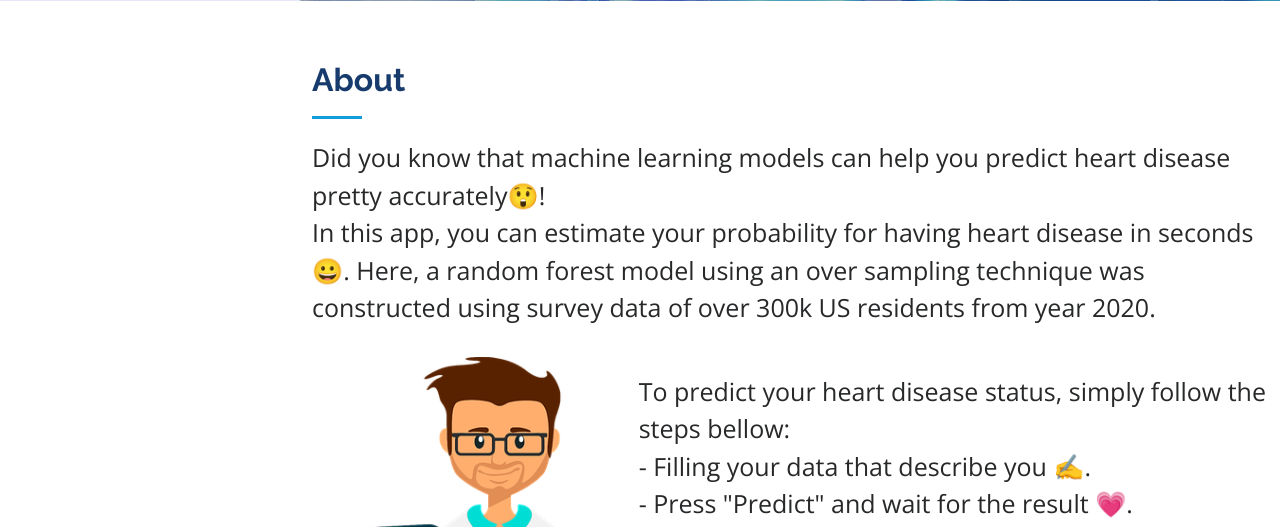
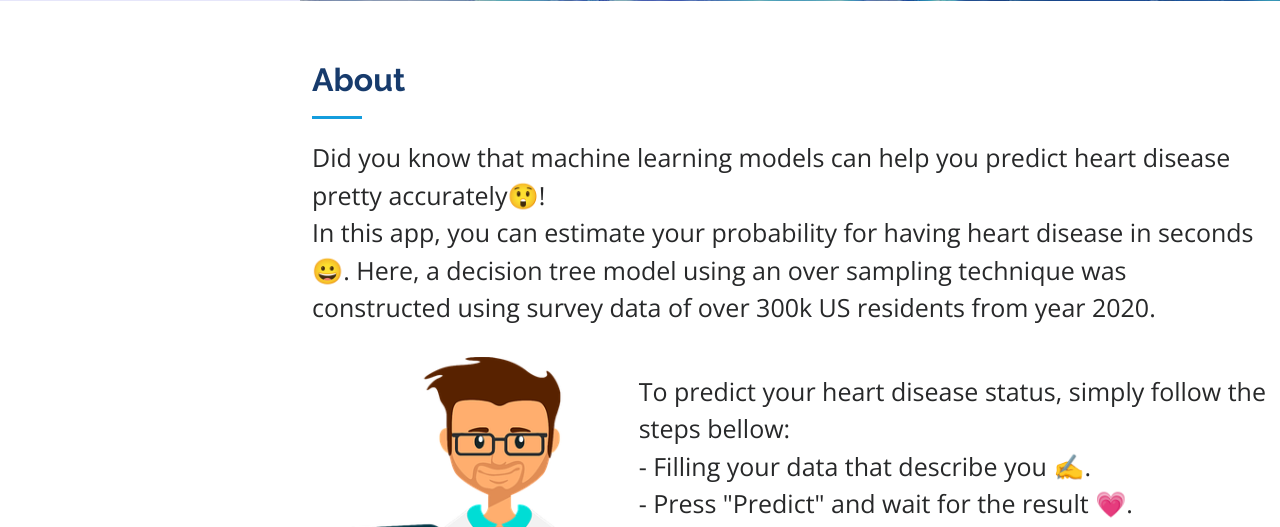
Before and after one commit to AhmedMohamedKamel2022/Heart-Disease-Prediction-app, a Flask app: page / in a window 1280 px wide. Shown: the part 799-1326 px from the top of the page. Run offline with Flask 2, Linux system fonts and the light colour scheme; parts of the project's set-up code (start-up, migrations or seed data) failed here and were passed over; some libraries are stand-ins or nearby versions.

Commit message:
Update index.html

```diff
--- a/templates/index.html
+++ b/templates/index.html
@@ -366,7 +366,7 @@
         <div class="section-title" >
           <h2>About</h2>
           <p style="font-size: 25px;">Did you know that machine learning models can help you predict heart disease pretty accurately&#128562;! <br> In this app, you can estimate your probability for having heart disease in seconds &#128512;.
-            Here, a random forest  model using an over sampling technique was constructed using survey data of over 300k US residents from year 2020.</p>
+            Here, a decision tree model using an over sampling technique was constructed using survey data of over 300k US residents from year 2020.</p>
         </div>
 
         <div class="row" >
```
